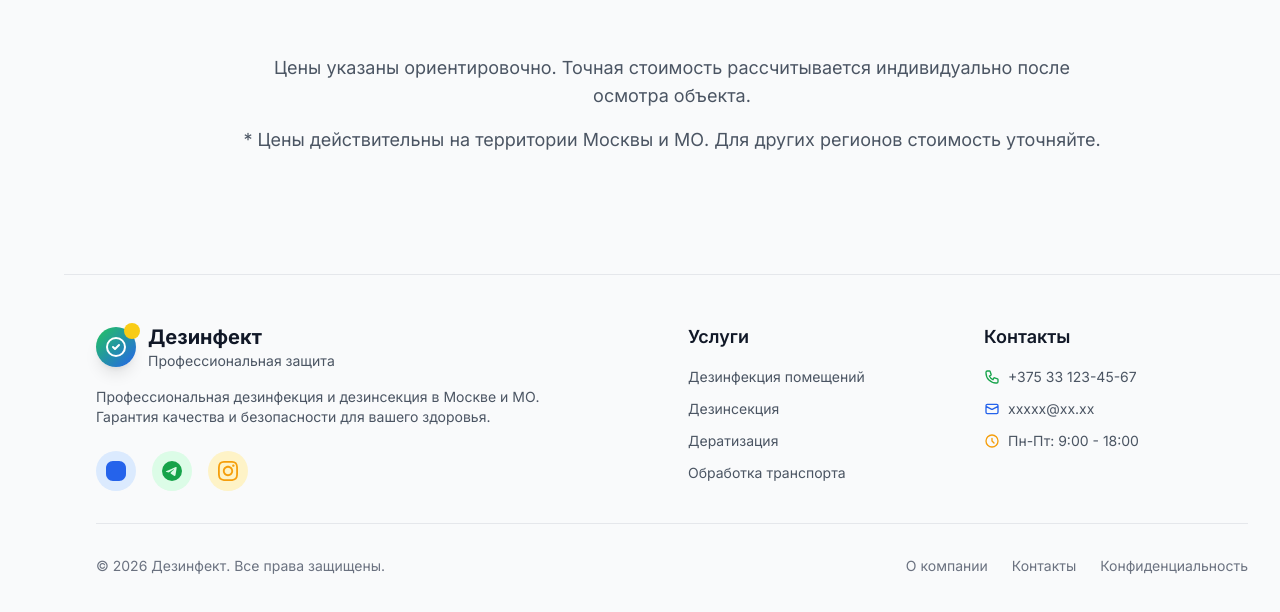
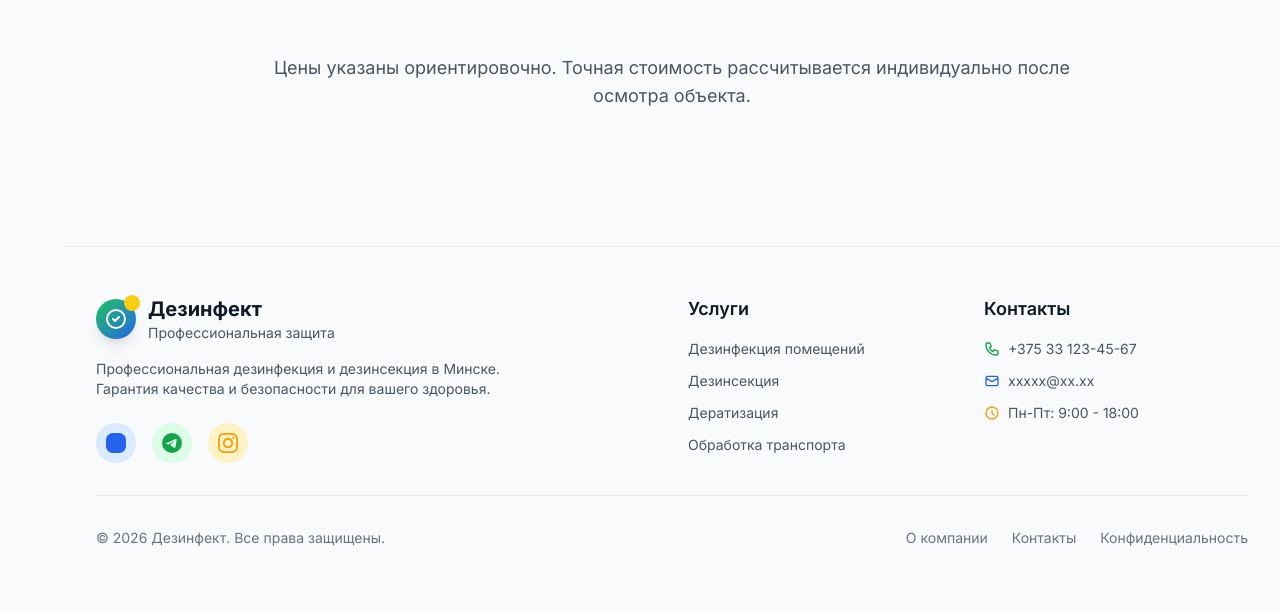
Before and after one commit to EStrukov/desinfect, a Next.js app: page /pricing in a window 1280 px wide. Shown: the part 2398-3010 px from the top of the page. Built offline with nearby package versions, Linux system fonts and the light colour scheme.

Commit message:
texts update

```diff
--- a/src/app/about/page.tsx
+++ b/src/app/about/page.tsx
@@ -8,7 +8,7 @@ const AboutPage = () => {
       {/* Hero Section */}
       <section className="text-center section-padding bg-gradient-to-br from-primary-light to-secondary-light">
         <div className="max-w-4xl mx-auto px-4">
-          <H1 className="mb-6">О компании Aether</H1>
+          <H1 className="mb-6">О компании Дезинфект</H1>
           <Lead className="mb-8 max-w-3xl mx-auto">
             Мы специализируемся на профессиональной дезинфекции и дезинсекции
             более 10 лет. Наша команда экспертов обеспечивает полную защиту от
--- a/src/app/layout.tsx
+++ b/src/app/layout.tsx
@@ -8,8 +8,8 @@ import { Header } from '@/components/layout/Header/Header';
 const inter = Inter({ subsets: ['latin'] });
 
 export const metadata: Metadata = {
-  title: 'AetherCore - Modern Next.js Template',
-  description: 'Next.js 16 + TypeScript + Tailwind CSS starter',
+  title: 'Дезинфект',
+  description: 'Избавим вас от мелких и больших неприятностей!',
 };
 
 export default function RootLayout({
--- a/src/app/pricing/page.tsx
+++ b/src/app/pricing/page.tsx
@@ -293,10 +293,6 @@ export default function Pricing() {
             Цены указаны ориентировочно. Точная стоимость рассчитывается
             индивидуально после осмотра объекта.
           </P>
-          <P className="text-sm">
-            * Цены действительны на территории Москвы и МО. Для других регионов
-            стоимость уточняйте.
-          </P>
         </div>
       </section>
     </div>
--- a/src/components/layout/Footer/Footer.tsx
+++ b/src/components/layout/Footer/Footer.tsx
@@ -13,8 +13,8 @@ export function Footer() {
             <div className="md:col-span-2">
               <Logo variant="footer" />
               <p className="text-gray-600 text-sm mb-6 max-w-md">
-                Профессиональная дезинфекция и дезинсекция в Москве и МО.
-                Гарантия качества и безопасности для вашего здоровья.
+                Профессиональная дезинфекция и дезинсекция в Минске. Гарантия
+                качества и безопасности для вашего здоровья.
               </p>
               <div className="flex space-x-4">
                 <a
```
Also changed, not shown: 1 other file (tests, documents, lock files or other folders).
